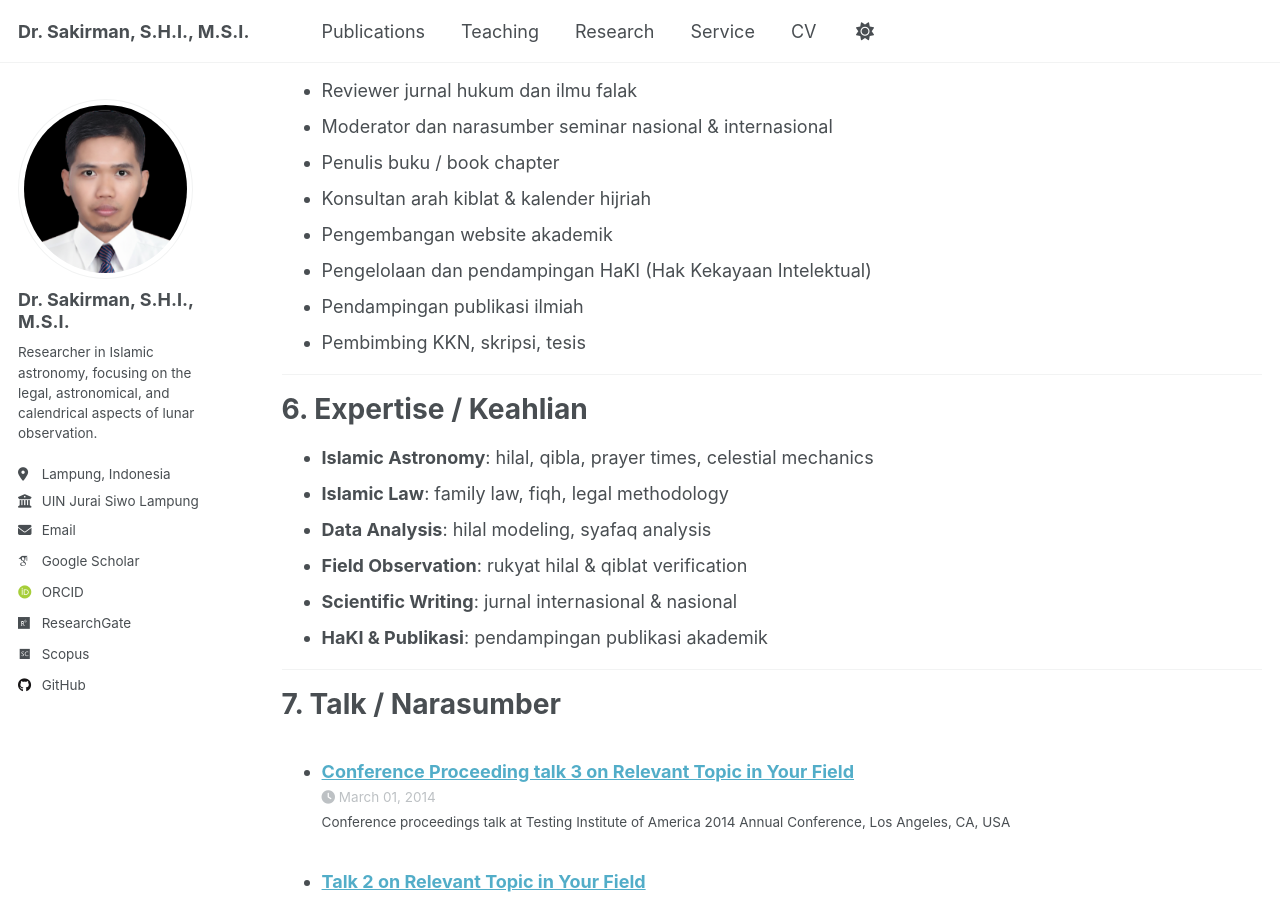
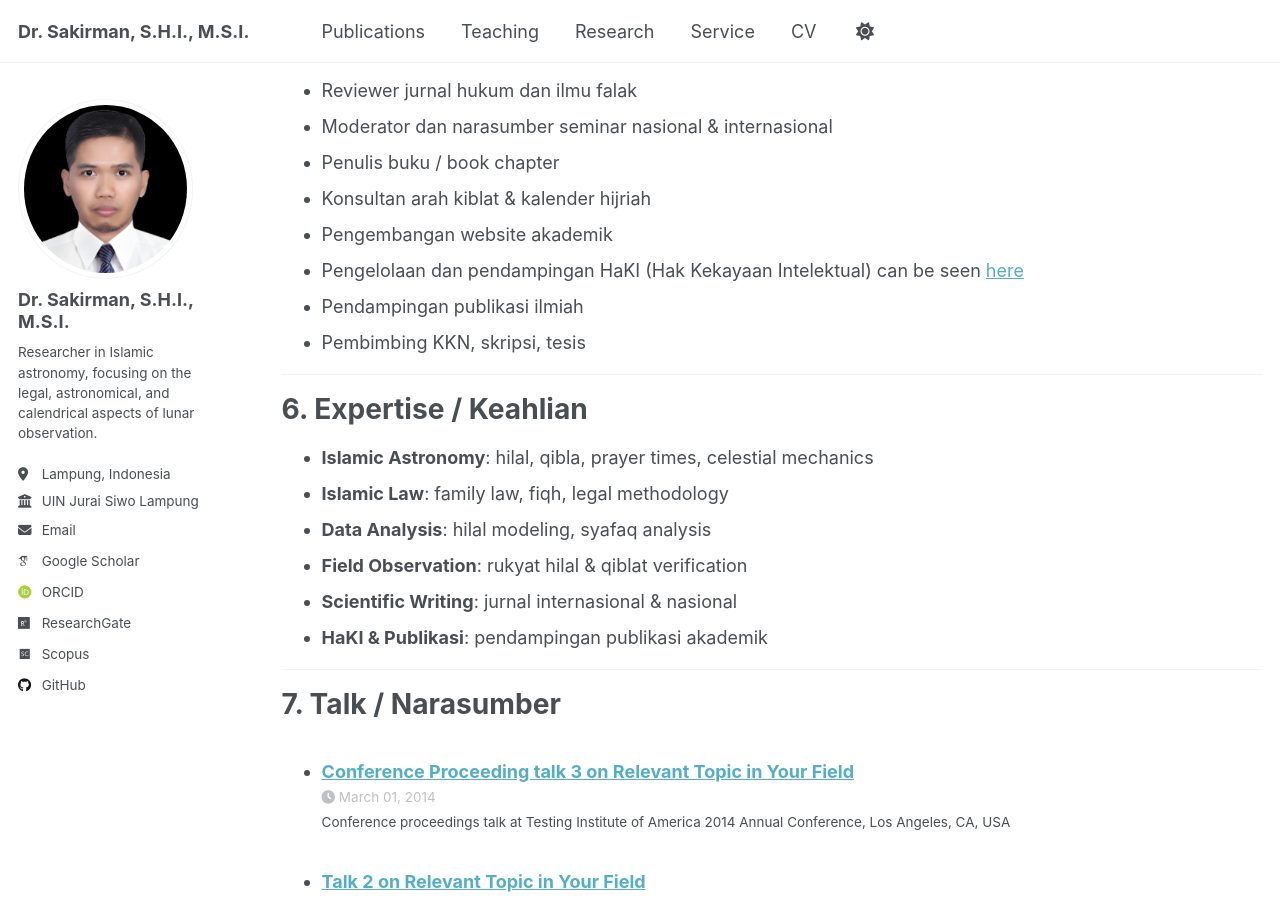
Before and after one commit to sakir-man/sakir-man.github.io, a Jekyll site: the page built from _pages/cv.md, in a window 1280 px wide and 900 px high, scrolled down 1804 px. Built offline with Jekyll 4.4.1, drawn with Linux system fonts in a browser that asks for light colours; some web fonts are replaced; a script that is not in the unit is left out.

Commit message:
Update cv.md

```diff
--- a/_pages/cv.md
+++ b/_pages/cv.md
@@ -70,7 +70,7 @@ Bidang keahlian: Ilmu Falak • Crescent Visibility • Kalender Hijriah
 - Penulis buku / book chapter
 - Konsultan arah kiblat & kalender hijriah
 - Pengembangan website akademik
-- Pengelolaan dan pendampingan HaKI (Hak Kekayaan Intelektual)
+- Pengelolaan dan pendampingan HaKI (Hak Kekayaan Intelektual) can be seen <a href="https://linktr.ee/Eclipse_Pedia">here</a>
 - Pendampingan publikasi ilmiah
 - Pembimbing KKN, skripsi, tesis
 
```
